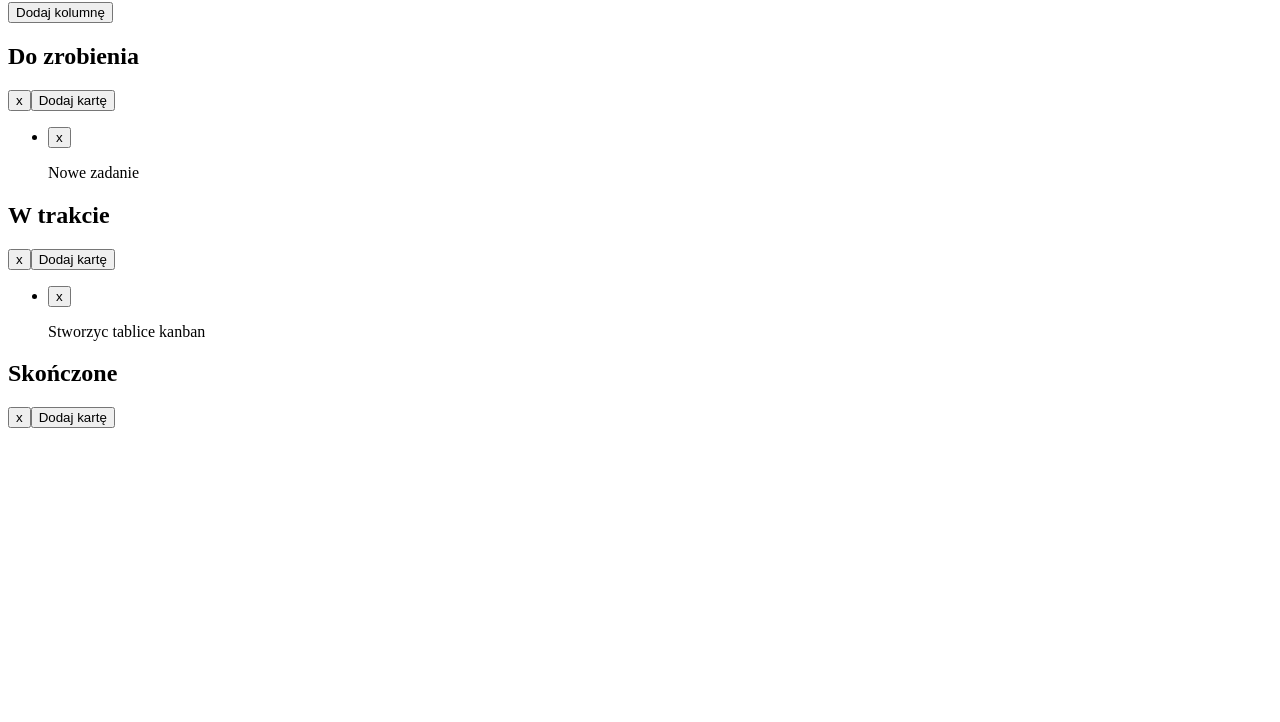
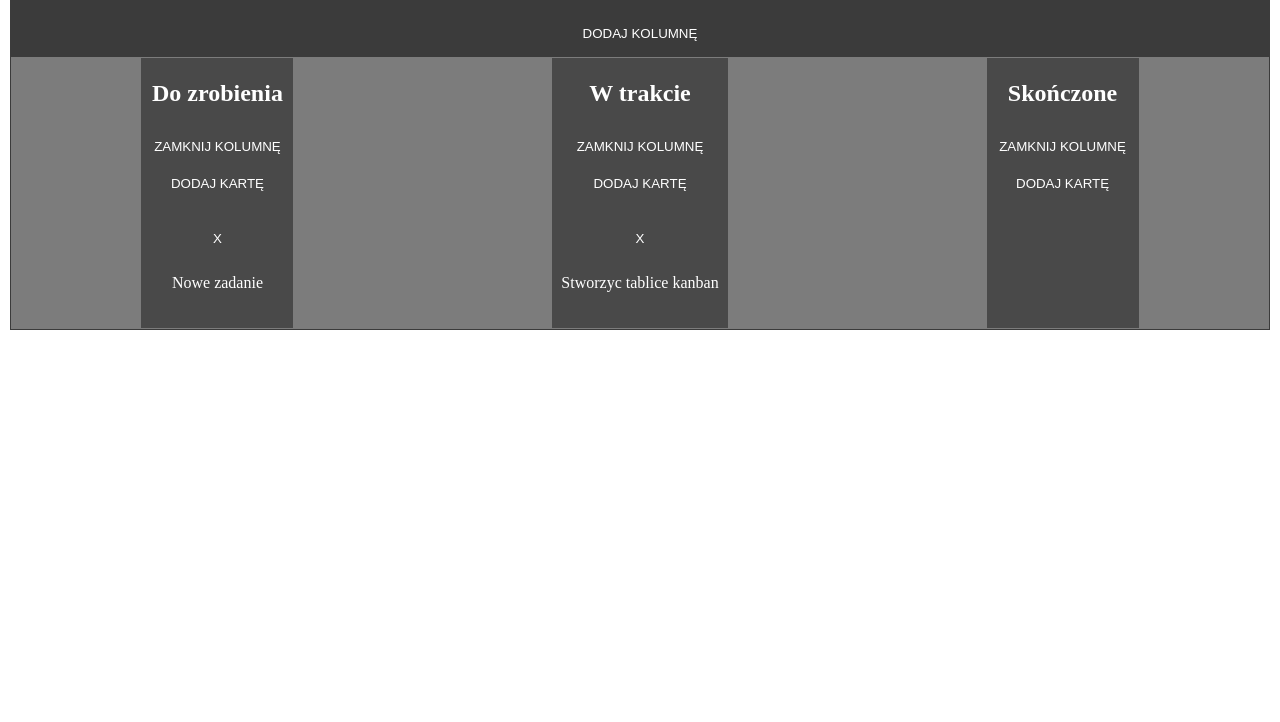
Before and after one commit to erosspl/objects, a plain HTML site: page index.html in a window 1280 px wide. Shown: the part 78-800 px from the top of the page. Drawn offline with nearby package versions, Linux system fonts and the light colour scheme.

Commit message:
some changes

```diff
--- a/index.html
+++ b/index.html
@@ -14,7 +14,7 @@
 	</div>
 
     <script src="https://code.jquery.com/jquery-3.0.0.min.js" integrity="sha256-JmvOoLtYsmqlsWxa7mDSLMwa6dZ9rrIdtrrVYRnDRH0=" crossorigin="anonymous"></script>
-    <script src="https://code.jquery.com/ui/1.11.4/jquery-ui.min.js"   integrity="sha256-xNjb53/rY+WmG+4L6tTl9m6PpqknWZvRt0rO1SRnJzw="   crossorigin="anonymous"></script>
+    <script src="https://code.jquery.com/ui/1.12.1/jquery-ui.min.js" integrity="sha256-VazP97ZCwtekAsvgPBSUwPFKdrwD3unUfSGVYrahUqU=" crossorigin="anonymous"></script>
     <script src="script.js"></script>
 </body>
 </html>
--- a/script.js
+++ b/script.js
@@ -21,7 +21,7 @@ $(function() {
   			var $column = $('<div>').addClass('column');
   			var $columnTitle = $('<h2>').addClass('column-title').text(self.name);
   			var $columnCardList = $('<ul>').addClass('column-list');
-  			var $columnDelete = $('<button>').addClass('btn-delete').text('x');
+  			var $columnDelete = $('<button>').addClass('btn-delete').text('zamknij kolumnę');
   			var $columnAddCard = $('<button>').addClass('add-card').text('Dodaj kartę');
 
 		// PODPINANIE ODPOWIEDNICH ZDARZEŃ
@@ -59,7 +59,7 @@ $(function() {
 		this.description = description;
 		this.$element = createCard();
 
-		function createCard() {
+		function createCard(color) {
 			var $card = $('<li>').addClass('card');
 			var $cardDescription = $('<p>').addClass('card-description').text(self.description);
 			var $cardDelete = $('<button>').addClass('btn-delete').text('x');
@@ -90,11 +90,11 @@ $(function() {
 	};
 
 	function initSortable() {
-    	$('.column-card-list').sortable({
-      		connectWith: '.column-card-list',
+    	$('.column-list').sortable({
+      		connectWith: '.column-list',
       		placeholder: 'card-placeholder'
     	}).disableSelection();
-  	}
+  	};
 
   	$('.create-column')
   	.click(function(){
@@ -120,5 +120,4 @@ $(function() {
 	// DODAWANIE KART DO KOLUMN
 	todoColumn.addCard(card1);
 	doingColumn.addCard(card2);
-
 });
--- a/style.sass
+++ b/style.sass
@@ -0,0 +1,45 @@
+*
+	border: 1px solid transparent
+	color: white
+
+body
+	.board
+		background-color: #3B3B3B
+		h1
+			text-align: center
+		button
+			display: flex
+			margin: 0 auto
+			cursor: pointer
+			background: inherit
+			text-transform: uppercase
+			padding: 10px
+			&:hover
+				color: red
+		.column-container
+			margin-top: 5px
+			display: flex
+			justify-content: space-around
+			background-color: #7C7C7C
+			ul
+				list-style-type: none
+				display: flex
+				flex-direction: column
+				justify-content: center
+				padding: 0 5px
+				.card-placeholder
+					border: 1px dashed red
+					min-height: 70px
+			.column
+				min-width: 150px
+				background-color: #494949
+				h2
+					text-align: center
+			li
+				text-align: center
+				border-radius: 5px
+				&:hover
+					background-color: white
+					border: 2px dashed red
+					p, button
+						color: black
```
Also changed, not shown: style.css, 1 other file.
